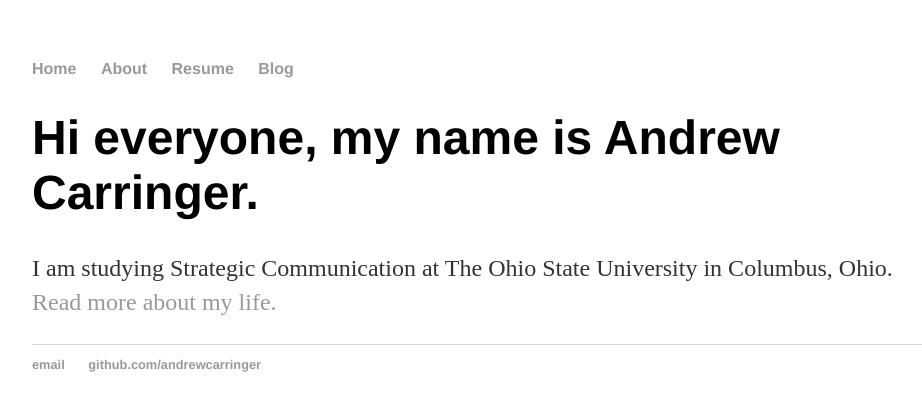
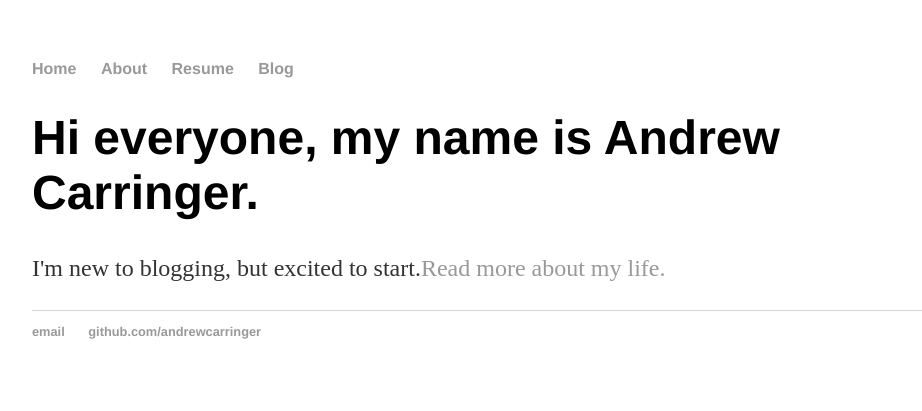
Before and after one commit to andrewcarringer/andrewcarringer.github.io, a Jekyll site: the page built from index.html, in a window 1280 px wide. Shown: the top 411 px of the page, without its empty margins (160-1082 px from the left). Built offline with Jekyll 4.4.1, drawn with Linux system fonts in a browser that asks for light colours.

Commit message:
Revert "Changed blog description"
This reverts commit 9b74b1a37237a0a3aef919307b2a41a52ea51252.

```diff
--- a/index.html
+++ b/index.html
@@ -4,5 +4,5 @@ title: Andrew Carringer
 ---
 <div class="blurb">
 	<h1>Hi everyone, my name is Andrew Carringer.</h1>
-	<p> I am studying Strategic Communication at The Ohio State University in Columbus, Ohio. <a href="/about"> Read more about my life.</a></p>
+	<p> I'm new to blogging, but excited to start.<a href="/about">Read more about my life.</a></p>
 </div><!-- /.blurb -->
```
